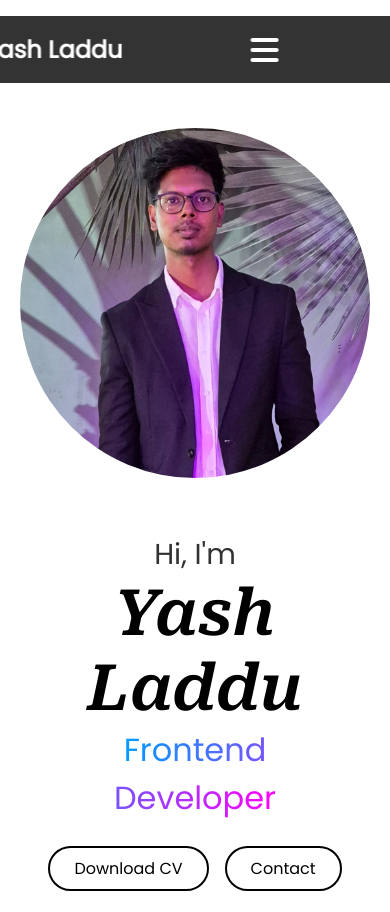
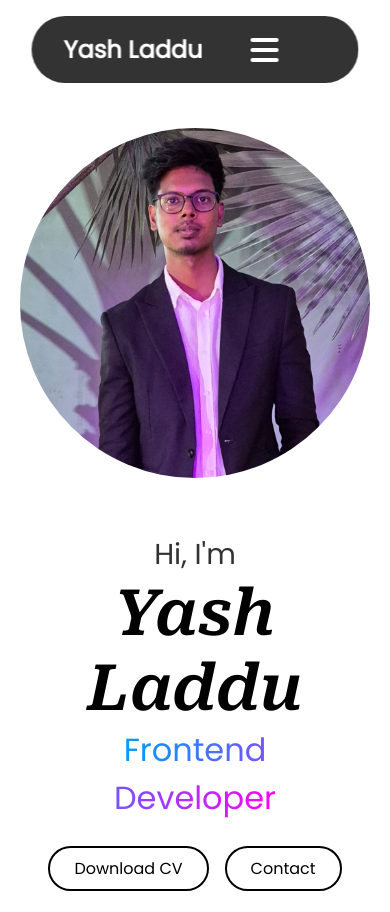
Before and after one commit to yashladdu/portfolio, a plain HTML site: page index.html in a window 390 px wide. Shown: the top 912 px of the page. Drawn offline with Linux system fonts and the light colour scheme.

Commit message:
Update style.css

```diff
--- a/style.css
+++ b/style.css
@@ -447,7 +447,7 @@ footer ul li a {
 
     .header {
         padding: 1rem 2rem;
-        gap: 8rem;
+        gap: 3rem;
     }
     .header .logo {
         font-size: 1.5rem;
```
